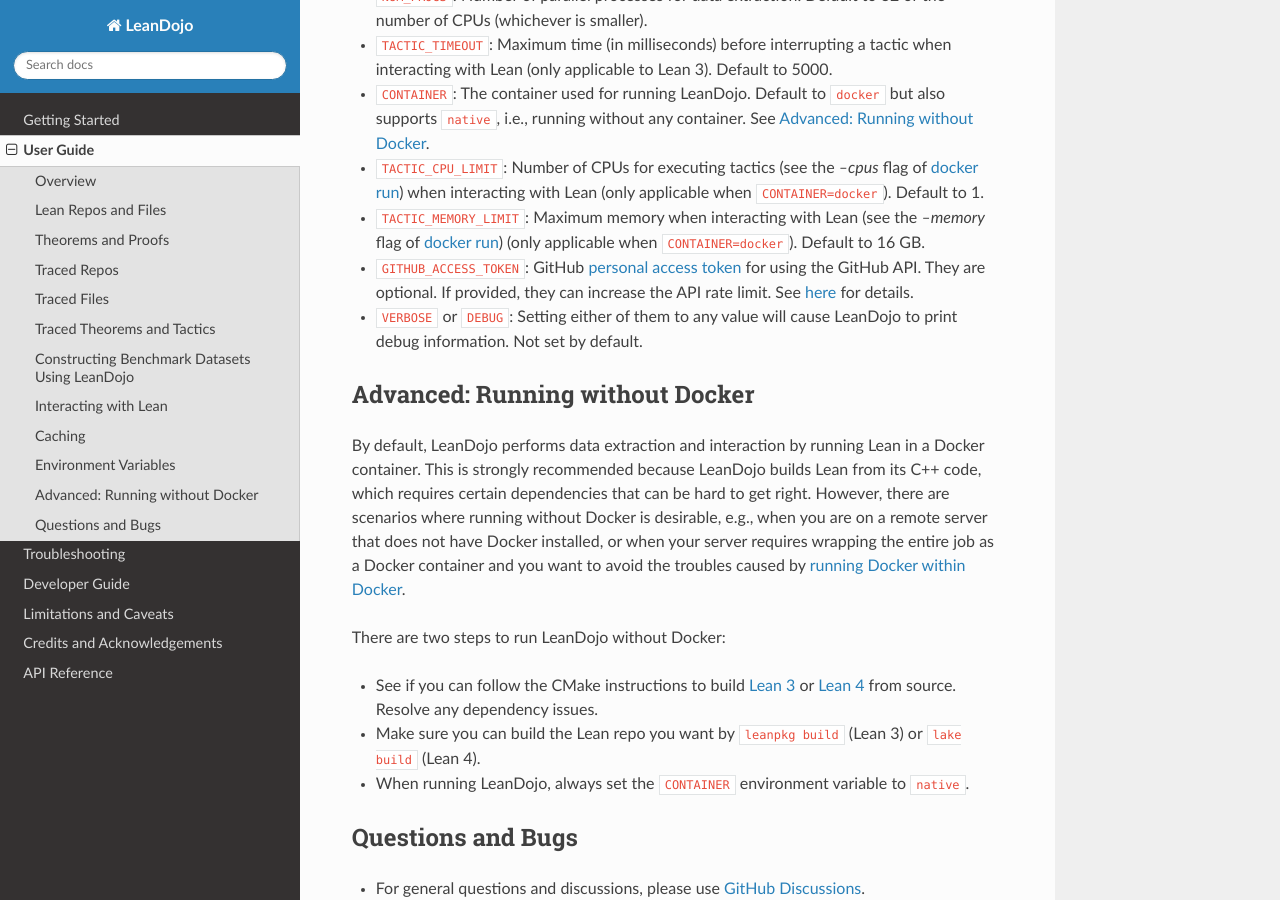
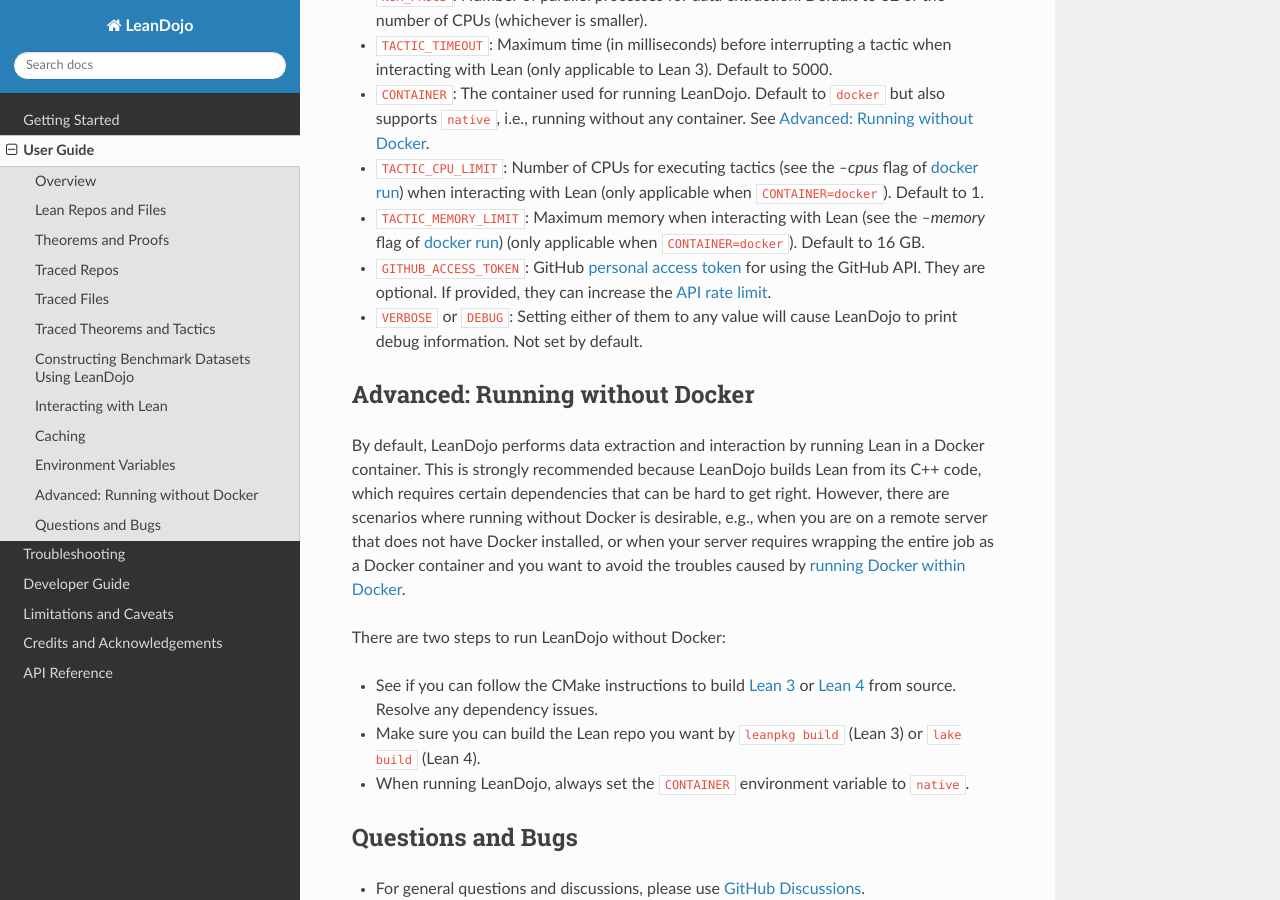
Before and after one commit to lean-dojo/LeanDojo, a Sphinx documentation site: the page built from docs/source/user-guide.rst, in a window 1280 px wide and 900 px high, scrolled down 5446 px. Built offline with Sphinx 7.4.7 and the Read the Docs theme 2.0.0, drawn with Linux system fonts in a browser that asks for light colours.

Commit message:
update docs

```diff
--- a/docs/source/user-guide.rst
+++ b/docs/source/user-guide.rst
@@ -235,7 +235,7 @@
 * :code:`CONTAINER`: The container used for running LeanDojo. Default to :code:`docker` but also supports :code:`native`, i.e., running without any container. See :ref:`running-without-docker`.
 * :code:`TACTIC_CPU_LIMIT`: Number of CPUs for executing tactics (see the `--cpus` flag of `docker run <https://docs.docker.com/engine/reference/commandline/run/#memory>`_) when interacting with Lean (only applicable when :code:`CONTAINER=docker`). Default to 1.
 * :code:`TACTIC_MEMORY_LIMIT`: Maximum memory when interacting with Lean (see the `--memory` flag of `docker run <https://docs.docker.com/engine/reference/commandline/run/#memory>`_) (only applicable when :code:`CONTAINER=docker`). Default to 16 GB.
-* :code:`GITHUB_ACCESS_TOKEN`: GitHub `personal access token <https://docs.github.com/en/authentication/keeping-your-account-and-data-secure/managing-your-personal-access-tokens#creating-a-personal-access-token-classic>`_ for using the GitHub API. They are optional. If provided, they can increase the API rate limit. See `here <https://docs.github.com/en/rest/overview/resources-in-the-rest-api#rate-limiting>`_ for details.
+* :code:`GITHUB_ACCESS_TOKEN`: GitHub `personal access token <https://docs.github.com/en/authentication/keeping-your-account-and-data-secure/managing-your-personal-access-tokens#creating-a-personal-access-token-classic>`_ for using the GitHub API. They are optional. If provided, they can increase the `API rate limit <https://docs.github.com/en/rest/overview/resources-in-the-rest-api#rate-limiting>`_.
 * :code:`VERBOSE` or :code:`DEBUG`: Setting either of them to any value will cause LeanDojo to print debug information. Not set by default.
 
 
```
